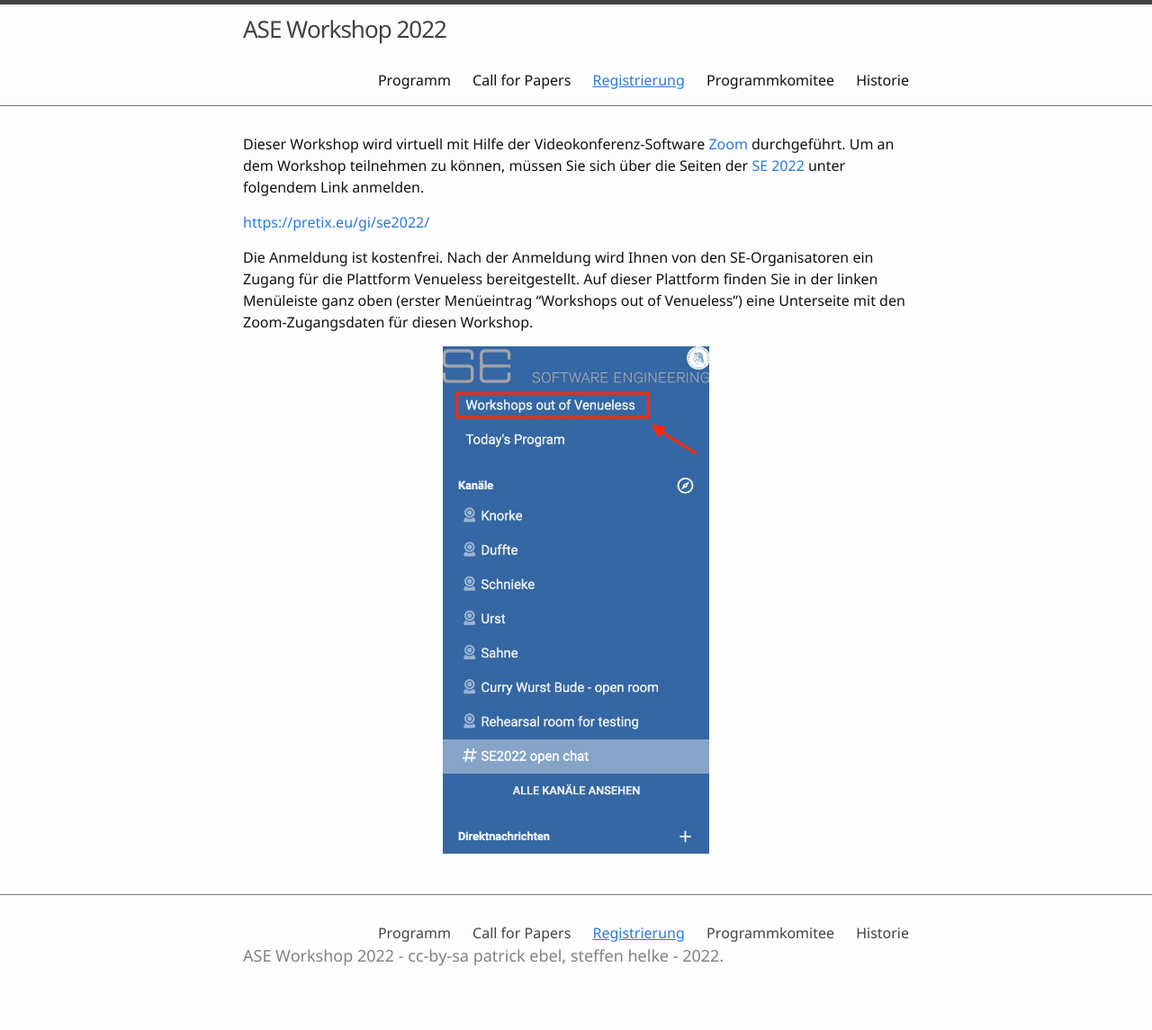
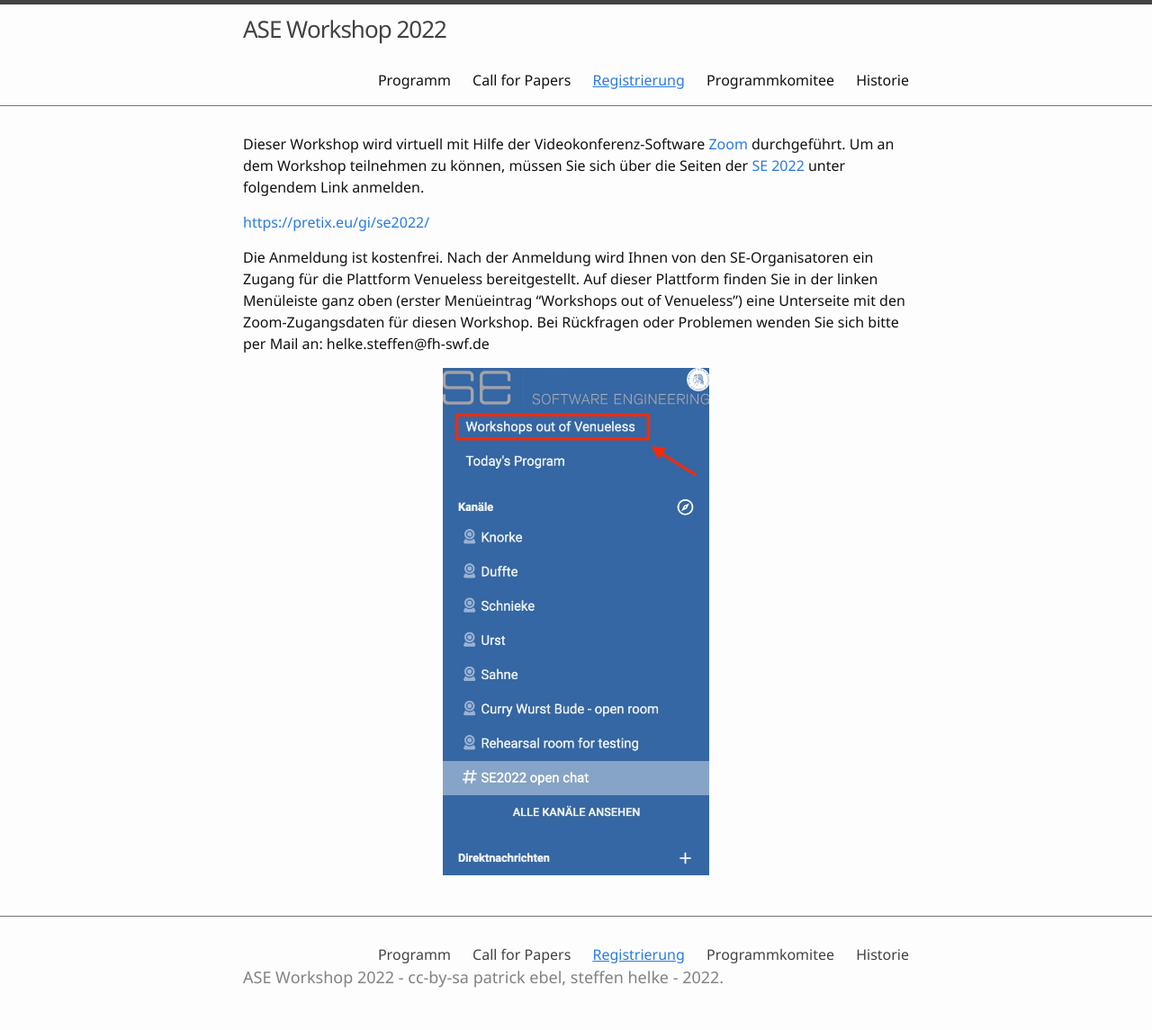
Before and after one commit to ASE-Workshop/2022, a Jekyll site: the page built from 1-registrierung.md, in a window 1280 px wide. Shown: the whole page at 90% size. Built offline with Jekyll 4.4.1, drawn with Linux system fonts in a browser that asks for light colours; before the commit the page ends 1121 px from its top, so only the background shows below that.

Commit message:
Update 1-registrierung.md

```diff
--- a/1-registrierung.md
+++ b/1-registrierung.md
@@ -7,6 +7,6 @@ Dieser Workshop wird virtuell mit Hilfe der Videokonferenz-Software [Zoom](https
 
 [https://pretix.eu/gi/se2022/](https://pretix.eu/gi/se2022/)
 
-Die Anmeldung ist kostenfrei. Nach der Anmeldung wird Ihnen von den SE-Organisatoren ein Zugang für die Plattform Venueless bereitgestellt. Auf dieser Plattform finden Sie in der linken Menüleiste ganz oben (erster Menüeintrag "Workshops out of Venueless") eine Unterseite mit den Zoom-Zugangsdaten für diesen Workshop.
+Die Anmeldung ist kostenfrei. Nach der Anmeldung wird Ihnen von den SE-Organisatoren ein Zugang für die Plattform Venueless bereitgestellt. Auf dieser Plattform finden Sie in der linken Menüleiste ganz oben (erster Menüeintrag "Workshops out of Venueless") eine Unterseite mit den Zoom-Zugangsdaten für diesen Workshop. Bei Rückfragen oder Problemen wenden Sie sich bitte per Mail an: helke.steffen@fh-swf.de
 
 {% include figure.html img="anmeldung.jpg" alt="registration" width="40%" %}
```
